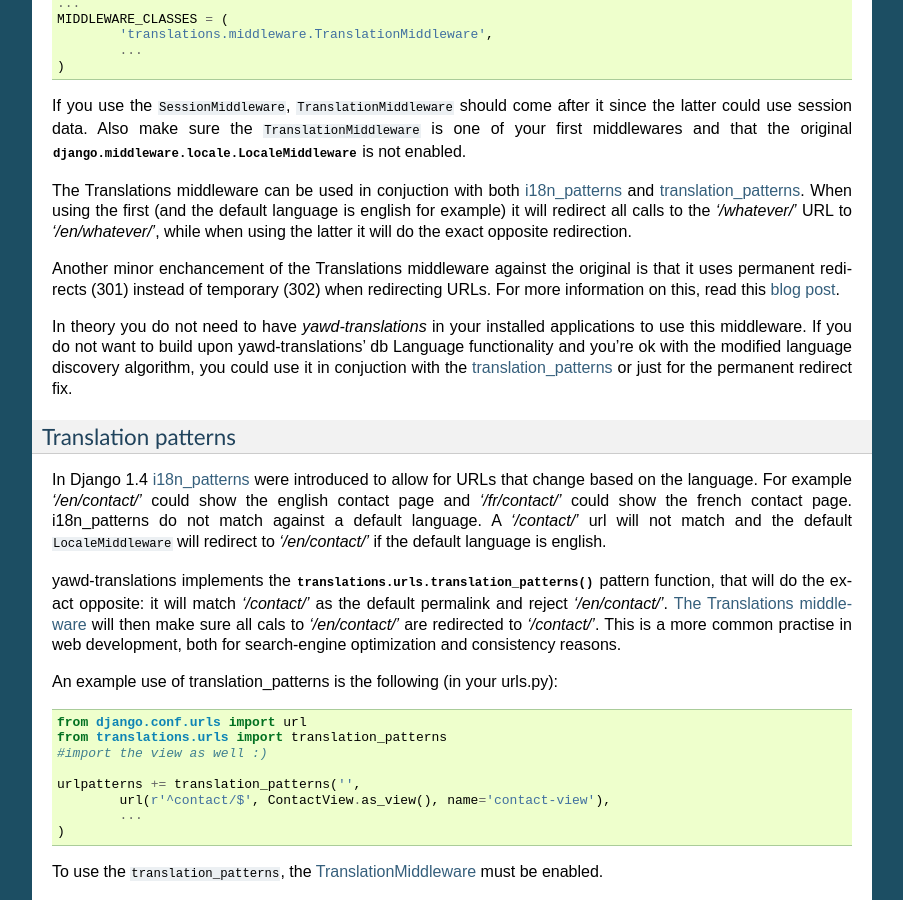
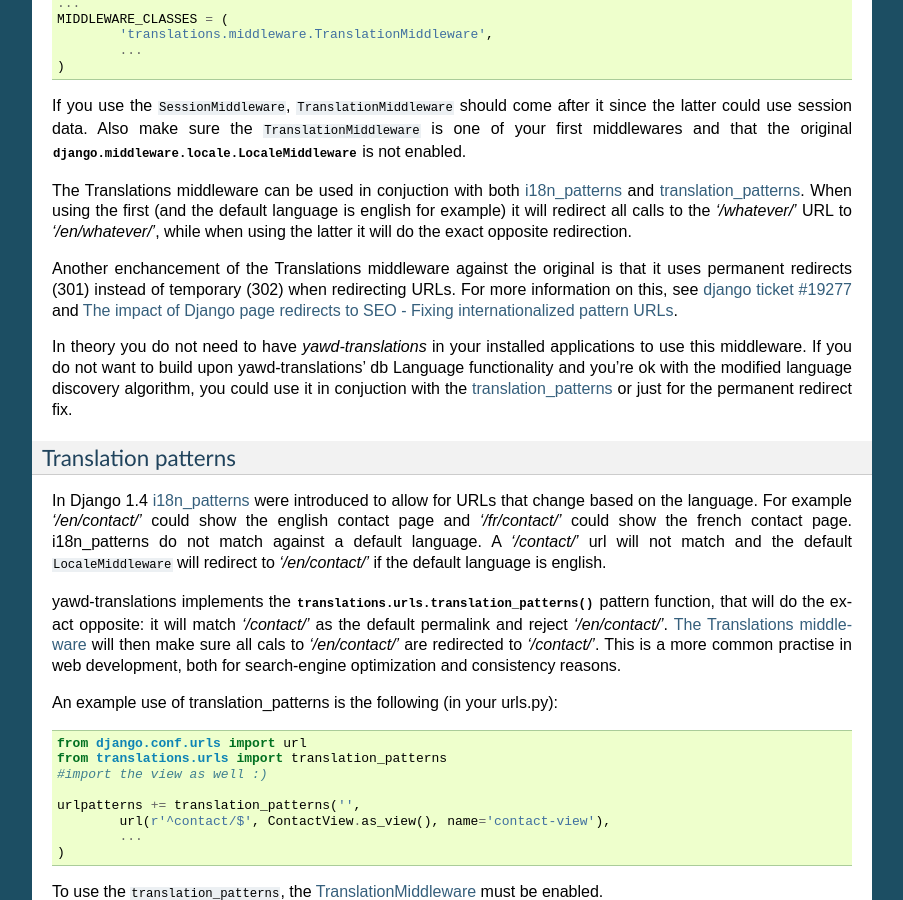
Before and after one commit to ppetrid/yawd-translations, a Sphinx documentation site: the page built from docs/source/usage.rst, in a window 1280 px wide and 900 px high, scrolled down 6500 px. Shown: the whole window, without its empty margins (198-1101 px from the left). Built offline with Sphinx 7.4.7, drawn with Linux system fonts in a browser that asks for light colours.

Commit message:
docs update

```diff
--- a/README.rst
+++ b/README.rst
@@ -14,7 +14,7 @@ The application includes the following tools:
 * A custom middleware to replace `django.middleware.locale.LocaleMiddleware <https://docs.djangoproject.com/en/dev/topics/i18n/translation/#how-django-discovers-language-preference>`_ and achieve the following:
 
 	* Change the way django detects language preference and use the db default language (set through the admin interface)
-	* Redirects to language-dependant URLs are permanent (301) and not temporary (302). See `django ticket #19277 <https://code.djangoproject.com/ticket/19277>`_ and `The impact of Django page redirects to SEO - Fixing internationalized pattern URLs <http://blog.yawd.eu/2012/impact-django-page-redirects-seo/>`_
+	* Redirects to language-dependant URLs are permanent (301) and not temporary (302).
 
 * A patterns function (that behaves pretty-much like django's own `i18n_patterns() <https://docs.djangoproject.com/en/dev/topics/i18n/translation/#language-prefix-in-url-patterns>`_ does) to achieve the following:
 
--- a/docs/source/index.rst
+++ b/docs/source/index.rst
@@ -19,7 +19,7 @@ The application includes the following tools:
 * A custom middleware to replace `django.middleware.locale.LocaleMiddleware <https://docs.djangoproject.com/en/dev/topics/i18n/translation/#how-django-discovers-language-preference>`_ and achieve the following:
 
 	* Change the way django detects language preference and use the db default language (set through the admin interface)
-	* Redirects to language-dependant URLs are permanent (301) and not temporary (302). See `django ticket #19277 <https://code.djangoproject.com/ticket/19277>`_ and `The impact of Django page redirects to SEO - Fixing internationalized pattern URLs <http://blog.yawd.eu/2012/impact-django-page-redirects-seo/>`_
+	* Redirects to language-dependant URLs are permanent (301) and not temporary (302).
 
 * A patterns function (that behaves pretty-much like django's own `i18n_patterns() <https://docs.djangoproject.com/en/dev/topics/i18n/translation/#language-prefix-in-url-patterns>`_ does) to achieve the following:
 
--- a/docs/source/usage.rst
+++ b/docs/source/usage.rst
@@ -362,10 +362,11 @@ to the `'/whatever/'` URL to `'/en/whatever/'`, while when using the latter it w
 do the exact opposite redirection.
 
 
-Another minor enchancement of the Translations middleware against the original
+Another enchancement of the Translations middleware against the original
 is that it uses permanent redirects (301) instead of temporary (302) when redirecting
-URLs. For more information on this, read this
-`blog post <http://blog.yawd.eu/2012/impact-django-page-redirects-seo/>`_.
+URLs. For more information on this, see
+`django ticket #19277 <https://code.djangoproject.com/ticket/19277>`_ and
+`The impact of Django page redirects to SEO - Fixing internationalized pattern URLs <http://blog.yawd.eu/2012/impact-django-page-redirects-seo/>`_.
 
 In theory you do not need to have `yawd-translations` in your installed applications
 to use this middleware. If you do not want to build upon yawd-translations' db Language
```
